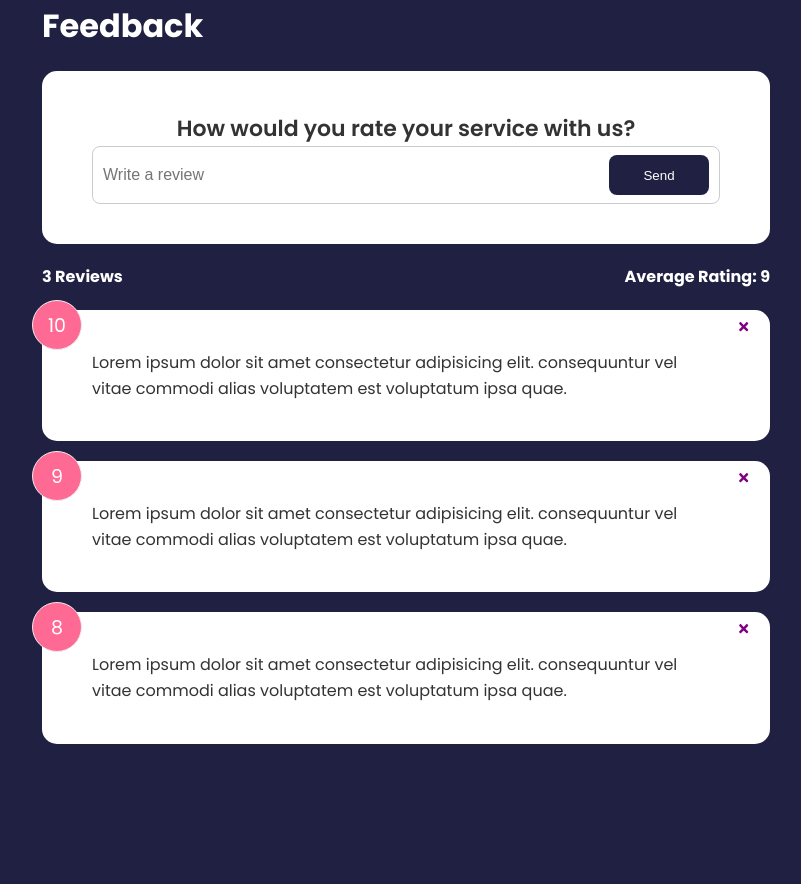
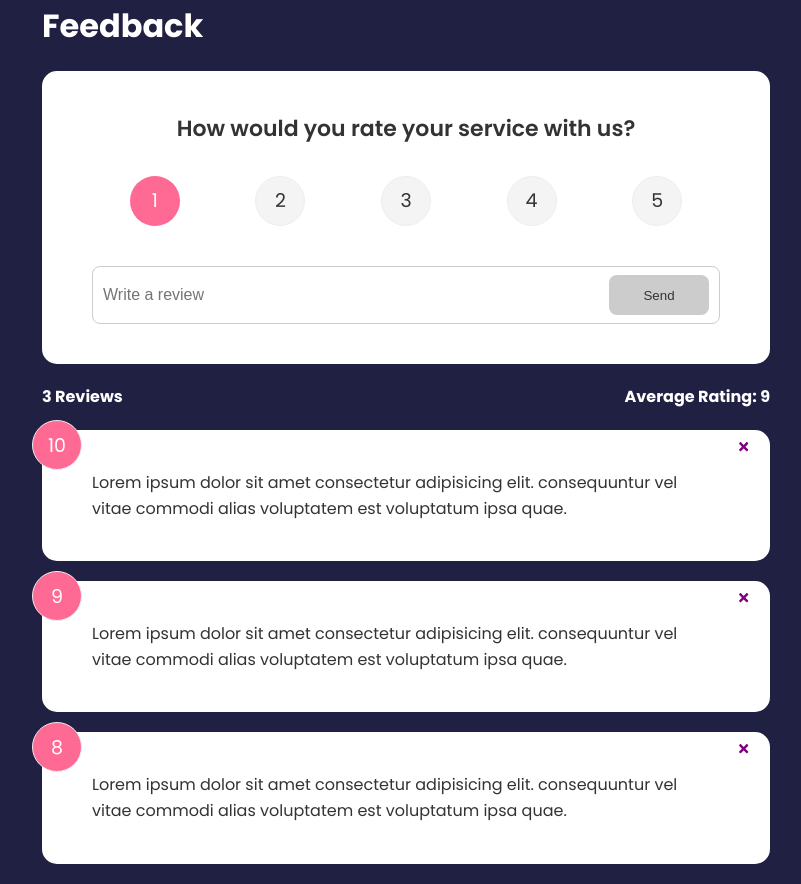
Before and after one commit to aMarshmallows/Feedback-Project, a React (Create React App) app in the folder feedback-app/: page / in a window 1280 px wide. Shown: the whole page, without its empty margins (234-1035 px from the left). Before the commit the page ends 800 px from the top, so only its background shows below. Built offline with nearby package versions, Linux system fonts and the light colour scheme.

Commit message:
create rating selection and ability to add feedback form

```diff
--- a/feedback-app/package.json
+++ b/feedback-app/package.json
@@ -9,6 +9,7 @@
     "react": "^17.0.2",
     "react-dom": "^17.0.2",
     "react-scripts": "5.0.0",
+    "uuid": "^8.3.2",
     "web-vitals": "^2.1.4"
   },
   "scripts": {
--- a/feedback-app/src/App.js
+++ b/feedback-app/src/App.js
@@ -1,29 +1,40 @@
-import { useState } from 'react';
-import Header from './components/Header';
-import FeedbackList from './components/FeedbackList';
-import FeedbackData from './data/feedbackData';
-import FeedbackStats from './components/FeedbackStats';
-import FeedbackForm from './components/FeedbackForm';
+import { useState } from 'react'
+// used to generate ids for objects
+import { v4 as uuidv4 } from 'uuid'
+import Header from './components/Header'
+import FeedbackList from './components/FeedbackList'
+import FeedbackData from './data/feedbackData'
+import FeedbackStats from './components/FeedbackStats'
+import FeedbackForm from './components/FeedbackForm'
 // do npm run start instead of npm start
 // rfce to get the boilerplate react code
 //  passing props dow several levels is called prop drilling
 // will use context api later so don't have to do this
 
 function App() {
-  const [feedback, setFeedback] = useState(FeedbackData);
+  const [feedback, setFeedback] = useState(FeedbackData)
 
   const deleteFeedback = (id) => {
     if (window.confirm('are you sure you want to delete?')) {
       // filter is an array method that is O(n)
-      setFeedback(feedback.filter((item) => item.id !== id));
+      setFeedback(feedback.filter((item) => item.id !== id))
     }
-  };
+  }
+
+  const addFeedback = (newFeedback) => {
+    // generates an id for this new object
+    newFeedback.id = uuidv4()
+    // makes a copy of the current feedback items using the spread operator '...'
+    // and adds the newFeedback object at the front of the array
+    // does this because strings are immutable - different ofc if using a real database
+    setFeedback([newFeedback, ...feedback])
+  }
 
   return (
     <div>
       <Header text="Feedback"></Header>
       <div className="container">
-        <FeedbackForm></FeedbackForm>
+        <FeedbackForm handleAdd={addFeedback}></FeedbackForm>
         <FeedbackStats feedback={feedback}></FeedbackStats>
         {/*  passes in the data we got from the feedback file as a prop */}
         <FeedbackList
@@ -32,7 +43,7 @@
         ></FeedbackList>
       </div>
     </div>
-  );
+  )
 }
 
-export default App;
+export default App
--- a/feedback-app/src/components/FeedbackForm.jsx
+++ b/feedback-app/src/components/FeedbackForm.jsx
@@ -2,20 +2,52 @@
 import {useState} from 'react'
 import Card from './shared/Card'
 import Button from './shared/Button'
+import RatingSelect from './RatingSelect'
 
-function FeedbackForm() {
+function FeedbackForm({handleAdd}) {
     const[text, setText] = useState('')
+    const[rating, setRating] = useState(10)
+    const[btnDisabled, setBtnDisabled] = useState(true)
+    const[message, setMessage] = useState('')
 
     const handleTextChange = (e) => {
+        if (text === '') {
+            setBtnDisabled(true)
+            setMessage(null)
+        }
+        // if text after trimming whitespace is less than 10 characters
+        else if (text !== '' && text.trim().length <= 10) {
+            setBtnDisabled(true)
+            setMessage('Text must be at least 10 characters')
+        }
+        else {
+            setMessage(null)
+            setBtnDisabled(false)
+        }
         setText(e.target.value)
+    }
+
+    const handleSubmit = (e) => {
+        // used to prveent default behaviour which is subnitting to actual file
+        e.preventDefault()
+        // double check if length of input is correct because there are ways around the client side to
+        // still submit even if not valid eg disabling the 'disabled' class using inspect
+        if (text.trim().length > 10) {
+            const newFeedback = {
+                text: text, rating: rating
+            }
+            handleAdd(newFeedback)
+            setText('')
+        }
     }
 
 
     return (
         <Card>
-            <form>
+            <form onSubmit={handleSubmit}>
                 <h2>How would you rate your service with us?</h2>
-                {/* rating select component */}
+                {/* passing in prop 'select' which is actually a function */}
+                <RatingSelect  select={(rating) => setRating(rating)}></RatingSelect>
                 <div className="input-group">
                     <input
                     onChange={handleTextChange}
@@ -23,8 +55,10 @@
                     placeholder="Write a review"
                     value={text}/>
                     {/* here the children passed into Button is 'Send */}
-                    <Button type="submit">Send</Button>
+                    <Button type="submit" isDisabled={btnDisabled}>Send</Button>
                 </div>
+                {/* if there's a message, display it */}
+                {message && <div className='message'>{message}</div>}
             </form>
         </Card>
     )
--- /dev/null
+++ b/feedback-app/src/components/RatingSelect.jsx
@@ -0,0 +1,53 @@
+import React from 'react'
+import {useState} from 'react'
+
+function RatingSelect({select}) {
+    const [selected, setSelected] = useState(1)
+    const handleChange = (e) => {
+        // "+" changes the type from string to number
+        setSelected(+e.currentTarget.value)
+        // select is changed to correct value but can't use select(selected)
+        // because change is not shown until next render
+        //  this function exist in the feedbackForm, one level up
+        select(+e.currentTarget.value)
+    }
+  return (
+    <ul className='rating'>
+        <li>
+            <input
+            // checked can be set to true or false, double checks that selected is equal to value we selected
+                type='radio' id='num1' name='rating' value='1' onChange={handleChange} checked={selected === 1}
+            ></input>
+            <label htmlFor='num1'>1</label>
+        </li>
+        <li>
+            <input
+                type='radio' id='num2' name='rating' value='2' onChange={handleChange} checked={selected === 2}
+            ></input>
+            <label htmlFor='num2'>2</label>
+        </li>
+        <li>
+            <input
+                type='radio' id='num3' name='rating' value='3' onChange={handleChange} checked={selected === 3}
+            ></input>
+            <label htmlFor='num3'>3</label>
+        </li>
+        <li>
+            <input
+                type='radio' id='num4' name='rating' value='4' onChange={handleChange} checked={selected === 4}
+            ></input>
+            <label htmlFor='num4'>4</label>
+        </li>
+        <li>
+            <input
+                type='radio' id='num5' name='rating' value='5' onChange={handleChange} checked={selected === 5}
+            ></input>
+            <label htmlFor='num5'>5</label>
+        </li>
+
+
+    </ul>
+  )
+}
+
+export default RatingSelect
```
Also changed, not shown: 1 other file (tests, documents, lock files or other folders).
